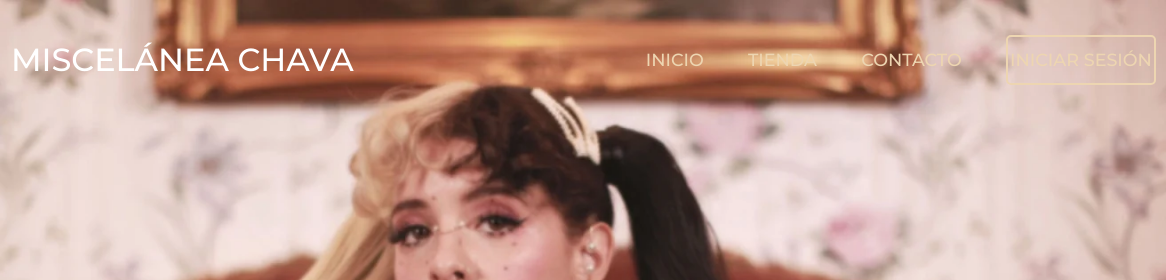
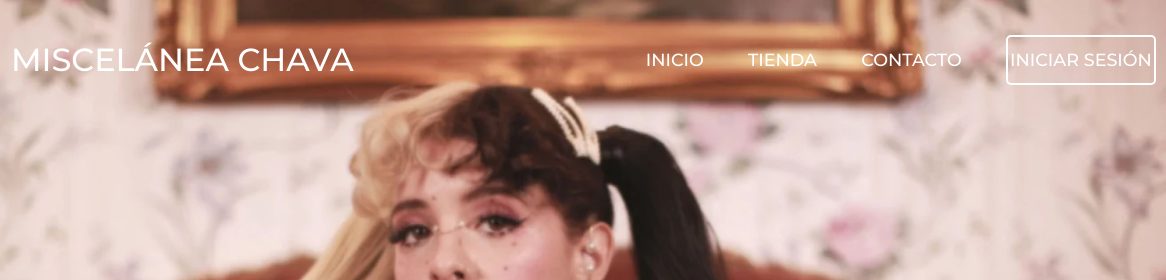
Before and after one commit to ScarsByCrows/Miscelanea-Chava, a plain HTML site: page html/register.html in a window 1280 px wide. Shown: the top 280 px of the page, 114-1280 px from the left. Drawn offline with nearby package versions, Linux system fonts and the light colour scheme.

Commit message:
Update Register Css

```diff
--- a/css/register.css
+++ b/css/register.css
@@ -41,7 +41,7 @@ header {
 .navigation a {
     position: relative;
     font-size: 1.1em;
-    color: #edd5b1;
+    color: #fff;
     text-decoration: none;
     font-weight: 500;
     margin-left: 40px;
@@ -61,7 +61,7 @@ header {
     bottom: -6px;
     width: 100%;
     height: 3px;
-    background: #edd5b1;
+    background: #fff;
     border-radius: 5px;
     transform-origin: right;
     transform: scaleX(0);
@@ -79,12 +79,12 @@ header {
     width: 150px;
     height: 50px;
     background: transparent;
-    border: 2px solid #edd5b1;
+    border: 2px solid #fff;
     outline: none;
     border-radius: 5px;
     cursor: pointer;
     font-size: 1.1em;
-    color: #edd5b1;
+    color: #fff;
     font-weight: 500;
     margin-left: 40px;
     text-transform: uppercase;
```
